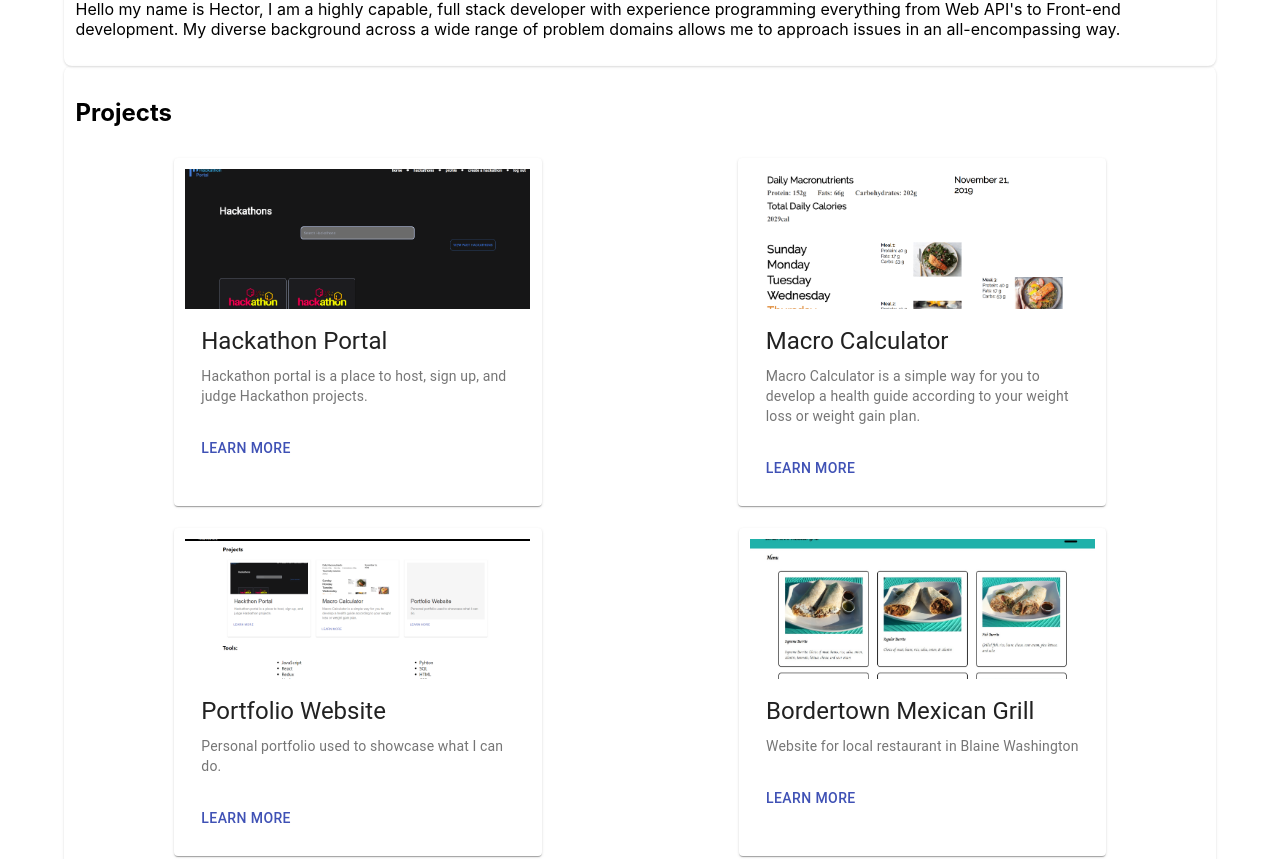
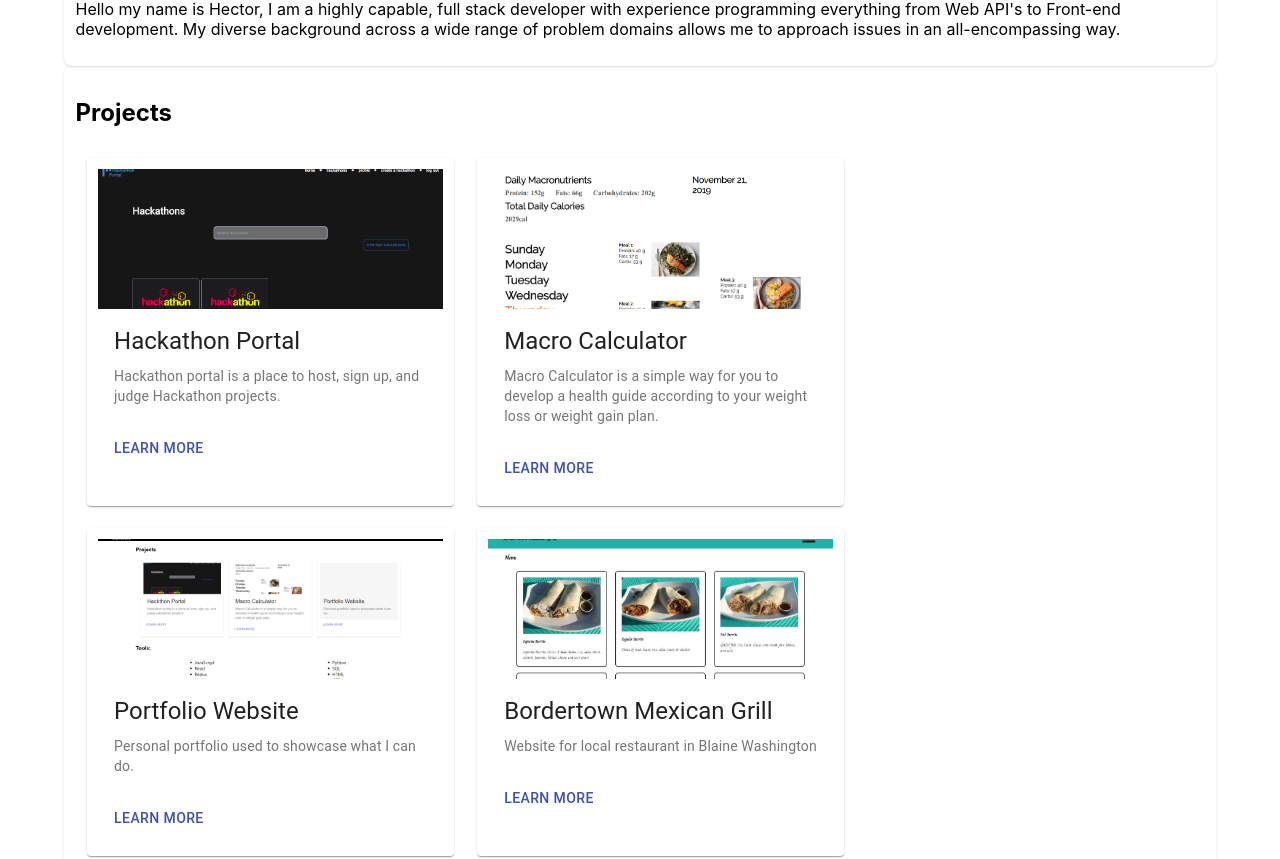
Before and after one commit to Hector-bit/Portfolio-HM, a React (Create React App) app: page / in a window 1280 px wide. Shown: the part 501-1360 px from the top of the page. Built offline with nearby package versions, Linux system fonts and the light colour scheme.

Commit message:
removed some unnecesary code and fixed projects layout

```diff
--- a/src/scss/index.css
+++ b/src/scss/index.css
@@ -53,8 +53,9 @@ body .App .midsection .projects_section .projects_container {
   -webkit-box-direction: normal;
       -ms-flex-direction: row;
           flex-direction: row;
-  -ms-flex-pack: distribute;
-      justify-content: space-around;
+  -webkit-box-align: space-around;
+      -ms-flex-align: space-around;
+          align-items: space-around;
   -ms-flex-wrap: wrap;
       flex-wrap: wrap;
 }
--- a/src/scss/index.scss
+++ b/src/scss/index.scss
@@ -37,7 +37,7 @@ body {
                 .projects_container{
                     display: flex;
                     flex-direction: row;
-                    justify-content: space-around;
+                    align-items: space-around;
                     flex-wrap: wrap;
                 }
             }
@@ -47,15 +47,13 @@ body {
                 box-shadow: 0 1px 3px 0 rgba(0, 0, 0, 0.1), 0 1px 2px 0 rgba(0, 0, 0, 0.06);
                 .tools{
                     display: flex;
-                    // justify-content: space-evenly;
+                    // align-items: stretch;
                     flex-wrap: wrap;
                     // border: 2px solid blue;
                     .tool{
                         display: flex;
                         flex-direction: column;
                         align-items: center;
-                        // width: 15%;
-                        // border: 2px solid green;
                         padding: 1%;
                         .tool_image{
                             width: 150px;
```
Also changed, not shown: 1 other file (tests, documents, lock files or other folders).
